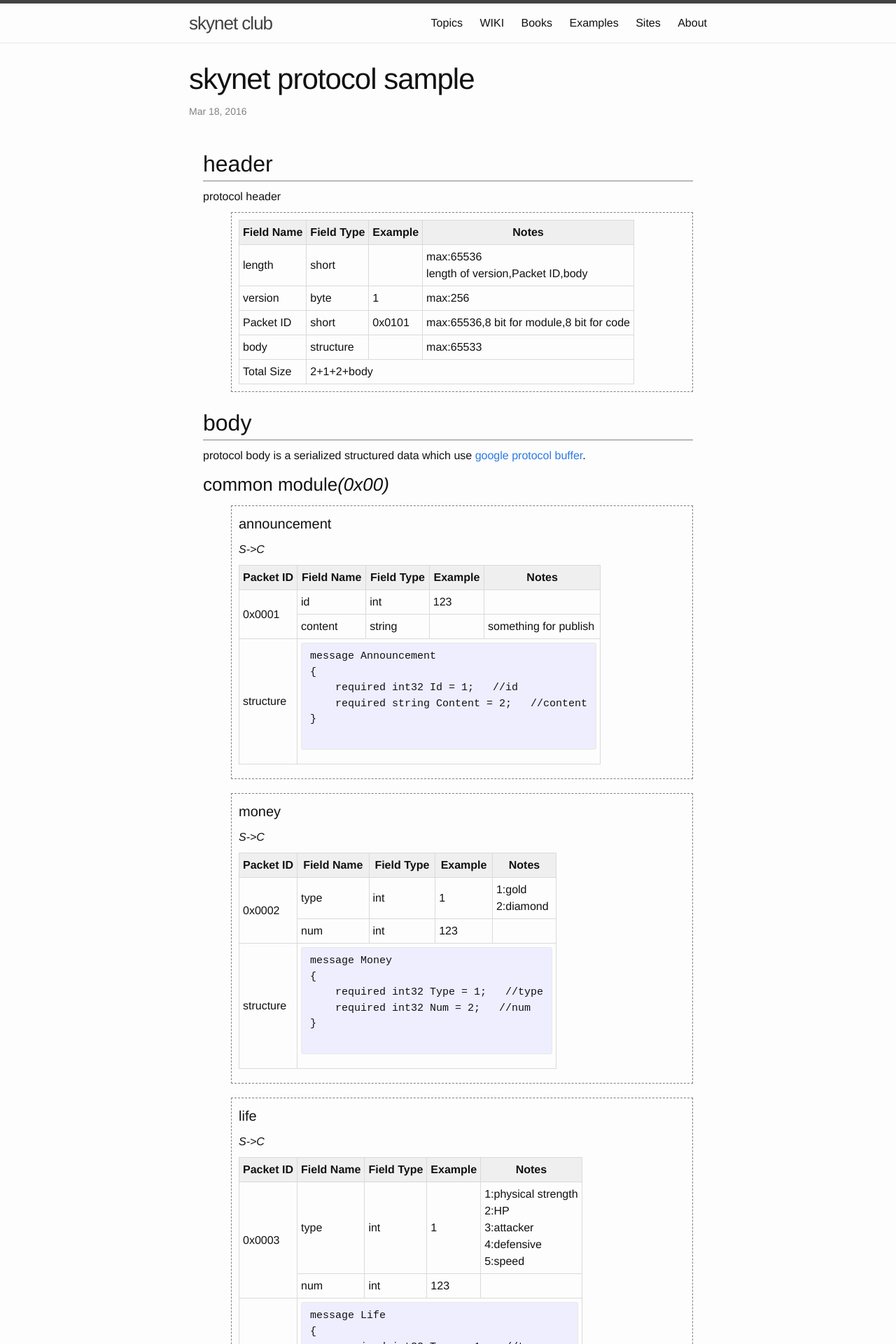
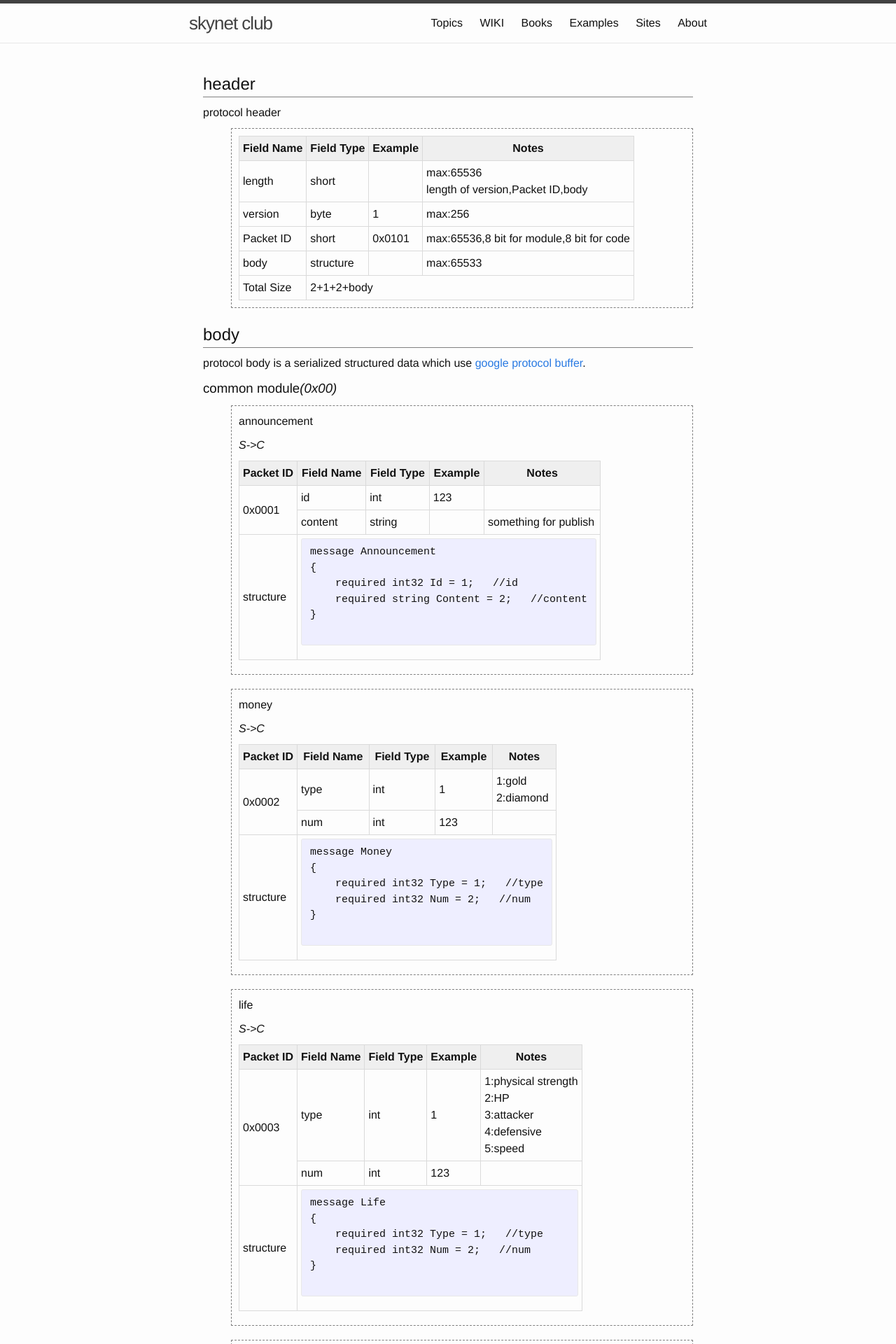
Before and after one commit to guoyu07/skynetclub.github.io, a Jekyll site: the page built from _posts/2016-03-18-skynet-protocol-sample.md, in a window 1280 px wide. Shown: the top 1920 px of the page at 70% size. Built offline with Jekyll 4.4.1, drawn with Linux system fonts in a browser that asks for light colours.

Commit message:
update css分离

```diff
--- a/_posts/2016-03-18-skynet-protocol-sample.md
+++ b/_posts/2016-03-18-skynet-protocol-sample.md
@@ -1,25 +1,12 @@
 ---
-layout: post
+layout: default
 title:  "skynet protocol sample"
 date:   2016-03-18 16:03:19
 categories: skynet
 tags: [skynet]
 ---
 
-<style>
-*{margin:0;padding:0;}
-table{border-collapse:collapse;}
-table thead th,table tbody td,table tfoot td{border:1px solid #dadada;vertical-align:middle;padding:5px;}
-table thead th{background-color:#efefef;}
-table tbody td{}
-h2,h3,h4,p{margin-bottom:10px;}
-
-.protocol{padding:10px 20px;}
-.protocol h2{border-bottom:1px solid grey;}
-.protocol_group{}
-.protocol_instance{margin-bottom:20px;margin-left:40px;padding:10px;border:dashed 1px grey}
-
-</style>
+<link rel="stylesheet" href="{{ "/css/protocol.css" | prepend: site.baseurl }}">
 <div class="protocol">
     <h2>header</h2>
     <p>protocol header</p>
--- /dev/null
+++ b/css/protocol.css
@@ -0,0 +1,10 @@
+.protocol table{border-collapse:collapse;}
+.protocol table thead th,table tbody td,table tfoot td{border:1px solid #dadada;vertical-align:middle;padding:5px;}
+.protocol table thead th{background-color:#efefef;}
+.protocol table tbody td{}
+.protocol h2,.protocol h3,.protocol h4,.protocol p{margin-bottom:10px;}
+
+.protocol{padding:10px 20px;}
+.protocol h2{border-bottom:1px solid grey;}
+.protocol_group{}
+.protocol_instance{margin-bottom:20px;margin-left:40px;padding:10px;border:dashed 1px grey}
```
